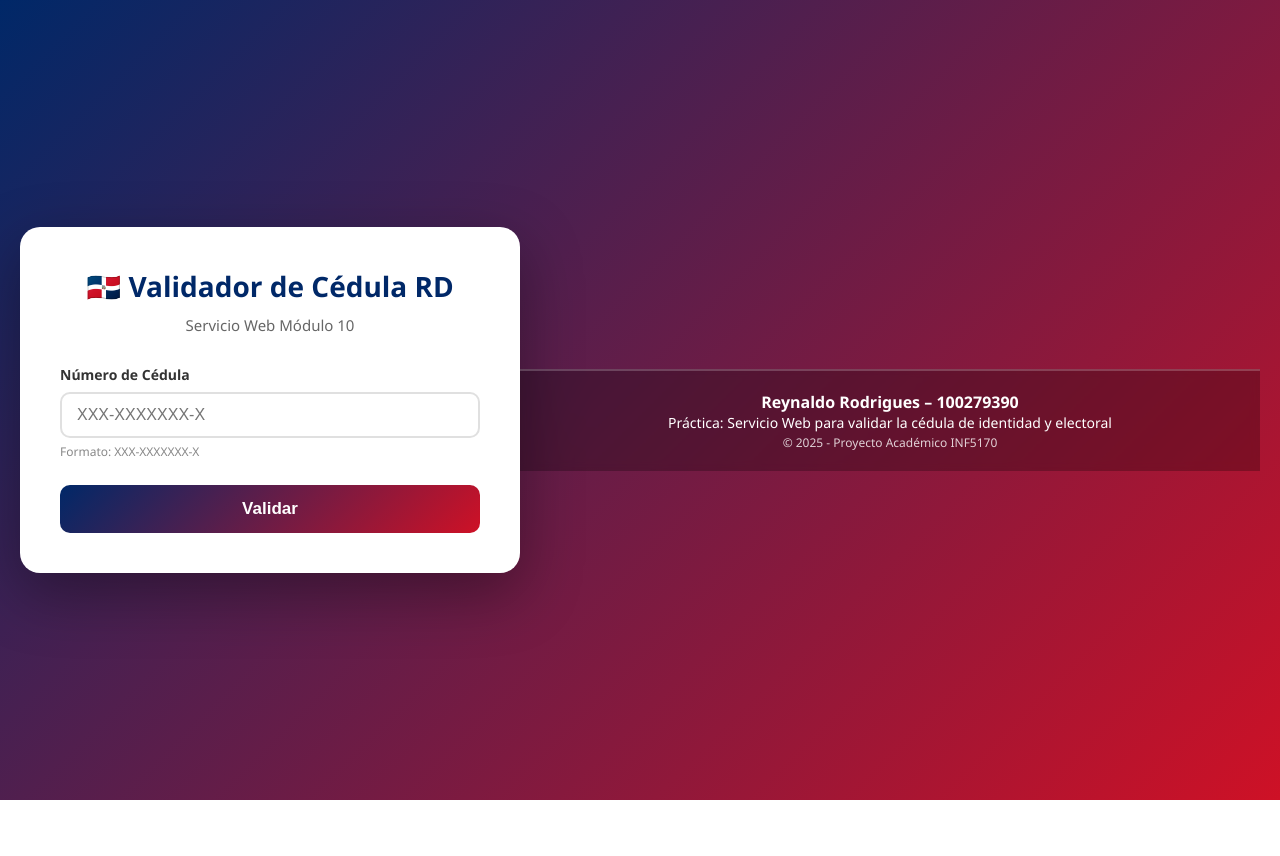
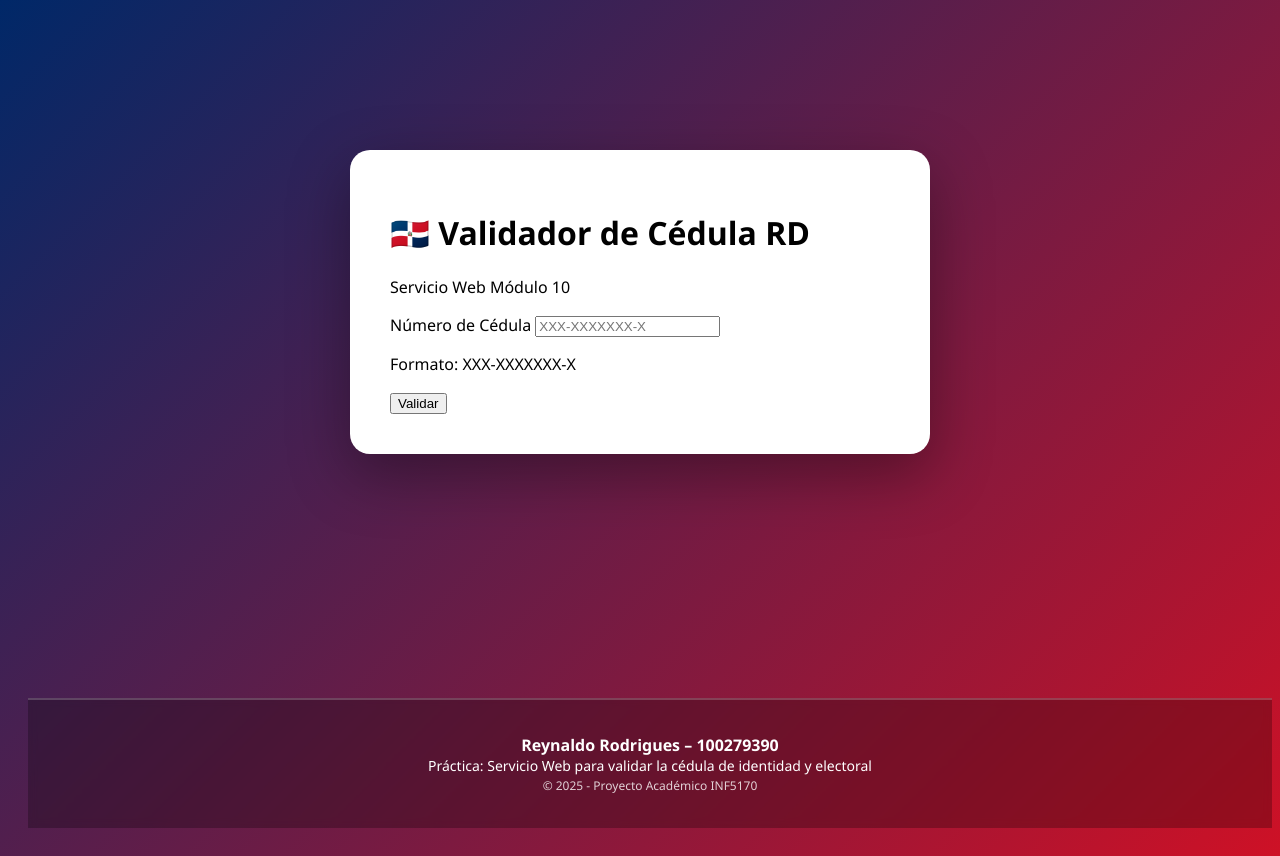
Before and after one commit to reynaldoian/cedula_RD_server_web, a plain HTML site: page index.html in a window 1280 px wide. Before the commit the page ends 800 px from the top, so only its background shows below. Drawn offline with Linux system fonts and the light colour scheme.

Commit message:
Update styles.css

```diff
--- a/styles.css
+++ b/styles.css
@@ -1,21 +1,16 @@
-* {
-    margin: 0;
-    padding: 0;
-    box-sizing: border-box;
-}
-
 /* 🌟 FONDO ESTILO BANDERA DOMINICANA */
 body {
     font-family: 'Segoe UI', Tahoma, Geneva, Verdana, sans-serif;
     background: linear-gradient(135deg, #002868 0%, #ce1126 100%);
     min-height: 100vh;
     display: flex;
-    justify-content: center;
-    align-items: center;
+    flex-direction: column; /* Cambiado de center a column */
+    justify-content: space-between; /* Distribuye espacio entre elementos */
     padding: 20px;
+    position: relative;
 }
 
-/* 🎯 TARJETA PRINCIPAL */
+/* 🎯 TARJETA PRINCIPAL - Mantiene centrado verticalmente */
 .container {
     background: white;
     border-radius: 20px;
@@ -23,147 +18,22 @@ body {
     padding: 40px;
     max-width: 500px;
     width: 100%;
+    margin: auto; /* Centra la tarjeta verticalmente */
 }
 
-/* 📝 TÍTULOS */
-h1 {
-    color: #002868;
-    text-align: center;
-    margin-bottom: 10px;
-    font-size: 28px;
-    font-weight: 800;
-}
-
-.subtitle {
-    text-align: center;
-    color: #666;
-    margin-bottom: 30px;
-    font-size: 15px;
-    font-weight: 500;
-}
-
-/* 📌 INPUTS */
-.input-group {
-    margin-bottom: 25px;
-}
-
-label {
-    display: block;
-    margin-bottom: 8px;
-    color: #333;
-    font-weight: 600;
-    font-size: 14px;
-}
-
-input {
-    width: 100%;
-    padding: 12px 15px;
-    border: 2px solid #e0e0e0;
-    border-radius: 10px;
-    font-size: 16px;
-    transition: all 0.3s ease;
-}
-
-input:focus {
-    outline: none;
-    border-color: #002868;
-    box-shadow: 0 0 5px rgba(0, 40, 104, 0.25);
-}
-
-/* 🔵 BOTÓN */
-#btnValidar {
-    width: 100%;
-    padding: 14px;
-    background: linear-gradient(135deg, #002868 0%, #ce1126 100%);
-    color: white;
-    border: none;
-    border-radius: 10px;
-    font-size: 17px;
-    font-weight: 600;
-    cursor: pointer;
-    transition: 0.25s ease;
-}
-
-#btnValidar:hover {
-    transform: translateY(-2px);
-    box-shadow: 0 10px 20px rgba(0, 0, 0, 0.25);
-}
-
-#btnValidar:active {
-    transform: translateY(0);
-}
-
-#btnValidar:disabled {
-    opacity: 0.6;
-    cursor: not-allowed;
-    transform: none;
-}
-
-/* 📌 RESULTADOS */
-.result {
-    margin-top: 25px;
-    padding: 20px;
-    border-radius: 10px;
-    display: none;
-    animation: slideIn 0.3s ease;
-}
-
-@keyframes slideIn {
-    from {
-        opacity: 0;
-        transform: translateY(-10px);
-    }
-    to {
-        opacity: 1;
-        transform: translateY(0);
-    }
-}
-
-.result.success {
-    background: #d4edda;
-    border: 2px solid #28a745;
-    color: #155724;
-}
-
-.result.error {
-    background: #f8d7da;
-    border: 2px solid #dc3545;
-    color: #721c24;
-}
-
-/* Pequeños textos */
-.format-hint {
-    font-size: 12px;
-    color: #888;
-    margin-top: 5px;
-}
-
-/* Loader animación (si se usa) */
-.loader {
-    display: inline-block;
-    width: 16px;
-    height: 16px;
-    border: 3px solid #ffffff;
-    border-radius: 50%;
-    border-top-color: transparent;
-    animation: spin 0.8s linear infinite;
-    margin-right: 8px;
-    vertical-align: middle;
-}
-
-@keyframes spin {
-    to { transform: rotate(360deg); }
-}
+/* 📌 FOOTER MEJORADO */
 .footer {
     width: 100%;
     text-align: center;
     color: white;
-    margin-top: 40px;
+    margin-top: auto; /* Empuja el footer hacia abajo */
     padding: 20px 10px;
     font-size: 14px;
-    background: rgba(0,0,0,0.25);
+    background: rgba(0, 0, 0, 0.25);
     backdrop-filter: blur(4px);
-    border-top: 2px solid rgba(255,255,255,0.2);
+    border-top: 2px solid rgba(255, 255, 255, 0.2);
+    position: relative;
+    bottom: 0;
 }
 
 .footer strong {
```
